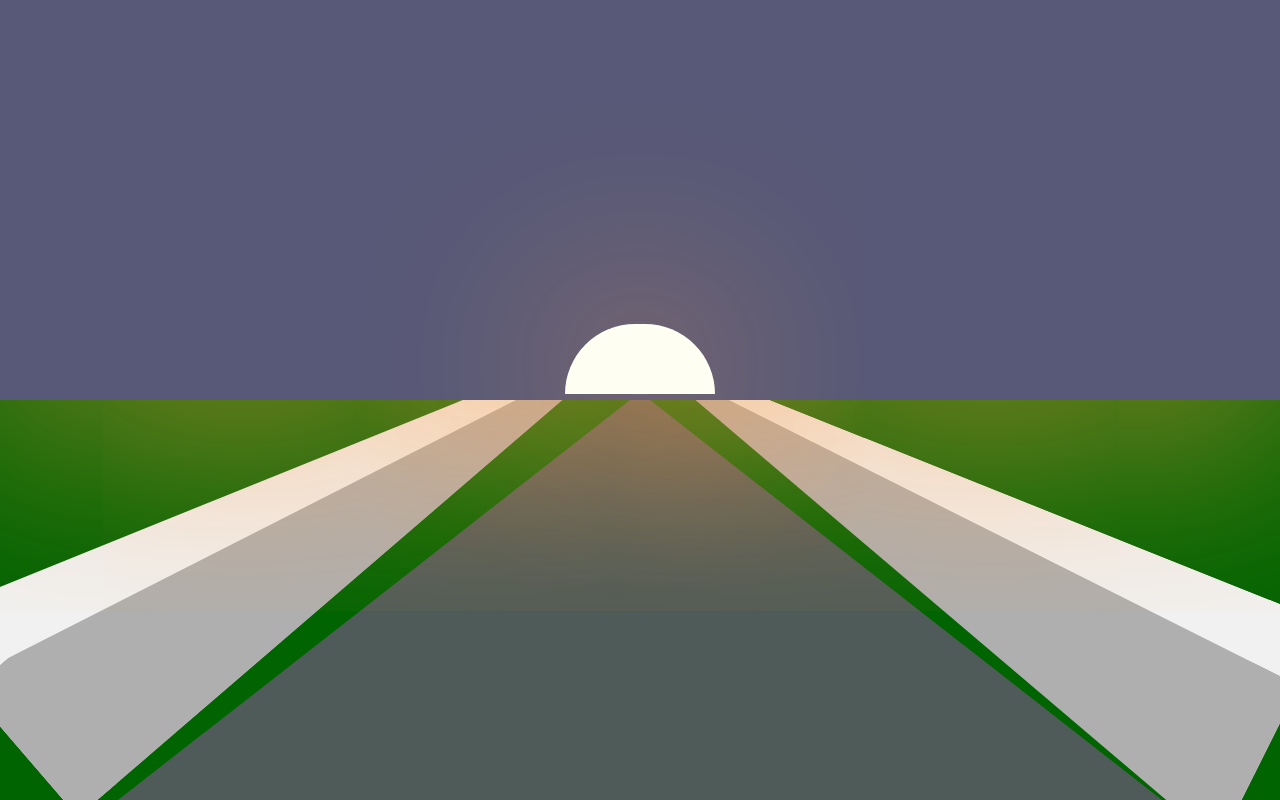
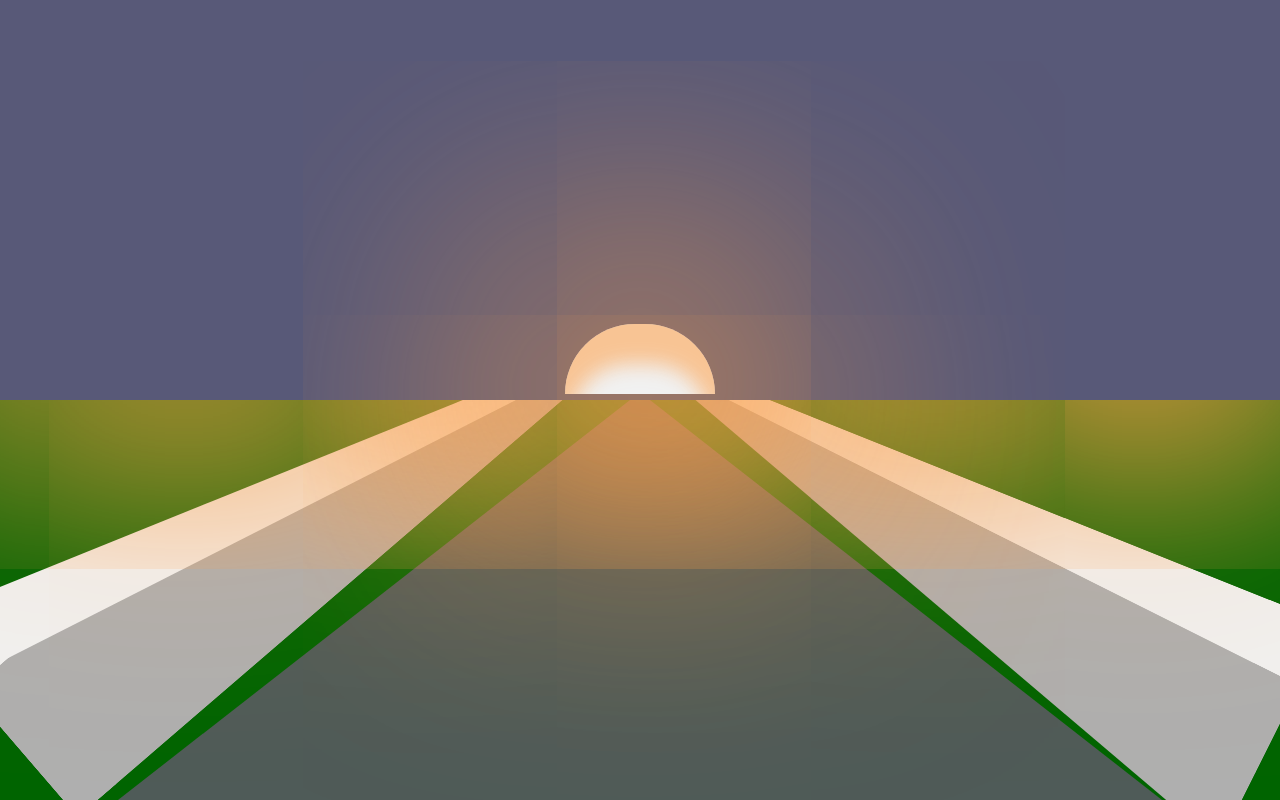
Before and after one commit to Viniciusdth/InfiniteRoadAnimation, a plain HTML site: page index.html in a window 1280 px wide. Drawn offline with Linux system fonts and the light colour scheme.

Commit message:
sunset update

```diff
--- a/index.html
+++ b/index.html
@@ -24,7 +24,9 @@
   </div>
   <div class="sky-window">
     <div class="isle centered"></div>
-    <div class="sunset"></div>
+    <div class="sunset">
+      <div class="sun"></div>
+    </div>
     <div class="isle centered"></div>
   </div>
 </body>
--- a/src/style.css
+++ b/src/style.css
@@ -23,7 +23,7 @@ body {
   right: 0;
   bottom: 0;
   background: #585978;
-  box-shadow: 0px 0px 55vh #fda14c;
+  box-shadow: 0px 1vw 100vw 5vw #fda14c;
 }
 
 /* Multiple uses styles */
@@ -182,7 +182,7 @@ body {
 
 /* sunset */
 
-.sunset {
+.sunset, .sun {
   position: absolute;
   object-position: -60% 0%;
   top: 89.7%;
@@ -190,10 +190,16 @@ body {
   right: 50%;
   width: 150px;
   height: 70px;
-  border-radius: 50%;
-  background: #fefef2;
+  background: #F1F1F1;
   transform: translate(-50%, -50%);
   border-radius: 150px 150px 0 0;
-  box-shadow: 0px 0px 200px #fda14c;
+  box-shadow: 0px 10px 100vw 10vw #fda14c90;
+  border: solid 10rem rgba(#F1F1F1, .1);
   z-index: -1;
 }
+.sun {
+  top: 50%;
+  background-color: transparent;
+  box-shadow: inset 0px 35px 20px 5px #fda14c90;
+
+}
```
